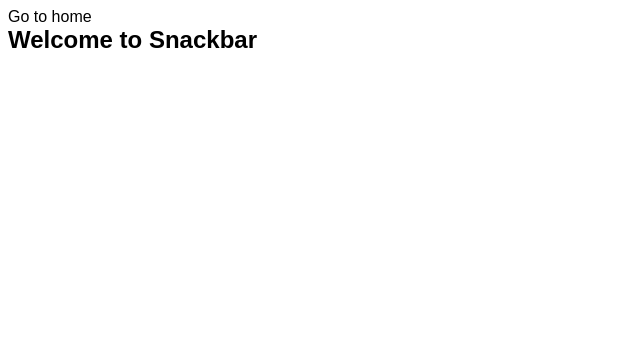
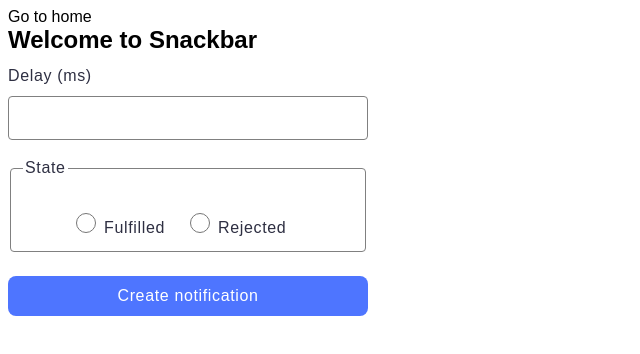
Before and after one commit to krapyvnytskyi/goit-js-hw-10, a website built with Vite: page src/2-snackbar.html in a window 1280 px wide. Shown: the whole page, without its empty margins (0-640 px from the left). Built offline with nearby package versions, Linux system fonts and the light colour scheme.

Commit message:
task2done

```diff
--- a/src/2-snackbar.html
+++ b/src/2-snackbar.html
@@ -12,6 +12,41 @@
       <a href="./index.html">Go to home</a>
       <h1>Welcome to Snackbar</h1>
     </section>
+    <form class="form">
+      <label>
+        Delay (ms)
+        <input type="number" name="delay" class="delay-form" required />
+      </label>
+
+      <fieldset>
+        <legend>State</legend>
+        <div class="labels">
+          <label>
+            <input
+              type="radio"
+              name="state"
+              class="state-form"
+              value="fulfilled"
+              required
+            />
+            Fulfilled
+          </label>
+          <label>
+            <input
+              type="radio"
+              name="state"
+              class="state-form"
+              value="rejected"
+              required
+            />
+            Rejected
+          </label>
+        </div>
+      </fieldset>
+
+      <button type="submit" class="but-snack">Create notification</button>
+    </form>
+
     <script type="module" src="./js/2-snackbar.js"></script>
   </body>
 </html>
--- a/src/css/1-timer.css
+++ b/src/css/1-timer.css
@@ -30,7 +30,7 @@ body {
   color: #000;
 }
 
-button {
+.but-timer {
   border-radius: 8px;
   padding: 8px 16px;
   width: 75px;
@@ -46,11 +46,11 @@ button {
   font-family: 'Montserrat', sans-serif;
 }
 
-button:hover {
+.but-timer:hover {
   background: #6c8cff;
 }
 
-button:disabled {
+.but-timer:disabled {
   background: #cfcfcf;
   color: #989898;
 }
--- a/src/css/2-snackbar.css
+++ b/src/css/2-snackbar.css
@@ -0,0 +1,73 @@
+.delay-form {
+  display: flex;
+  border: 1px solid #808080;
+  border-radius: 4px;
+  width: 340px;
+  height: 40px;
+  margin-top: 8px;
+  margin-bottom: 16px;
+  padding-left: 16px;
+}
+
+.delay-form:hover {
+  border: 1px solid #000;
+}
+
+.delay-form:active {
+  border: 1px solid #4e75ff;
+}
+
+.form {
+  display: flex;
+  flex-direction: column;
+  max-width: 360px;
+  font-weight: 400;
+  font-size: 16px;
+  line-height: 1.5;
+  letter-spacing: 0.04em;
+  color: #2e2f42;
+}
+
+fieldset {
+  border-radius: 4px;
+  border: 1px solid #808080;
+  max-width: 360px;
+  height: 78px;
+}
+
+fieldset:hover,
+fieldset:focus {
+  border: 1px solid #000;
+}
+
+.labels {
+  display: flex;
+  margin: 24px 48px 8px;
+  gap: 20px;
+}
+
+input[type='radio' i] {
+  border: 1px solid #4e75ff;
+  border-radius: 14px;
+  width: 20px;
+  height: 20px;
+}
+
+.but-snack {
+  border-radius: 8px;
+  padding: 8px 16px;
+  width: 360px;
+  height: 40px;
+  background: #4e75ff;
+  margin-top: 24px;
+  border: none;
+  font-weight: 500;
+  font-size: 16px;
+  line-height: 1.5;
+  letter-spacing: 0.04em;
+  color: #fff;
+}
+
+.but-snack:hover {
+  background: #6c8cff;
+}
--- a/src/js/2-snackbar.js
+++ b/src/js/2-snackbar.js
@@ -0,0 +1,50 @@
+// Описаний у документації
+import iziToast from 'izitoast';
+// Додатковий імпорт стилів
+import 'izitoast/dist/css/iziToast.min.css';
+
+const promiseForm = document.querySelector('.form');
+
+promiseForm.addEventListener('submit', event => {
+  event.preventDefault();
+
+  const delayInput = document.querySelector('.delay-form');
+  const delay = parseInt(delayInput.value);
+
+  const stateInput = document.querySelector('.state-form:checked');
+  const state = stateInput ? stateInput.value : null;
+
+  if (!delay || !state) {
+    iziToast.error({
+      title: 'Error',
+      message: 'Please select a delay and state.',
+    });
+    return;
+  }
+
+  const promise = new Promise((resolve, reject) => {
+    if (state === 'fulfilled') {
+      setTimeout(() => {
+        resolve(delay);
+      }, delay);
+    } else if (state === 'rejected') {
+      setTimeout(() => {
+        reject(delay);
+      }, delay);
+    }
+  });
+
+  promise
+    .then(delay => {
+      iziToast.success({
+        title: 'Success',
+        message: `✅ Fulfilled promise in ${delay}ms`,
+      });
+    })
+    .catch(delay => {
+      iziToast.error({
+        title: 'Error',
+        message: `❌ Rejected promise in ${delay}ms`,
+      });
+    });
+});
```
Also changed, not shown: src/1-timer.html (+1 -1 lines).
